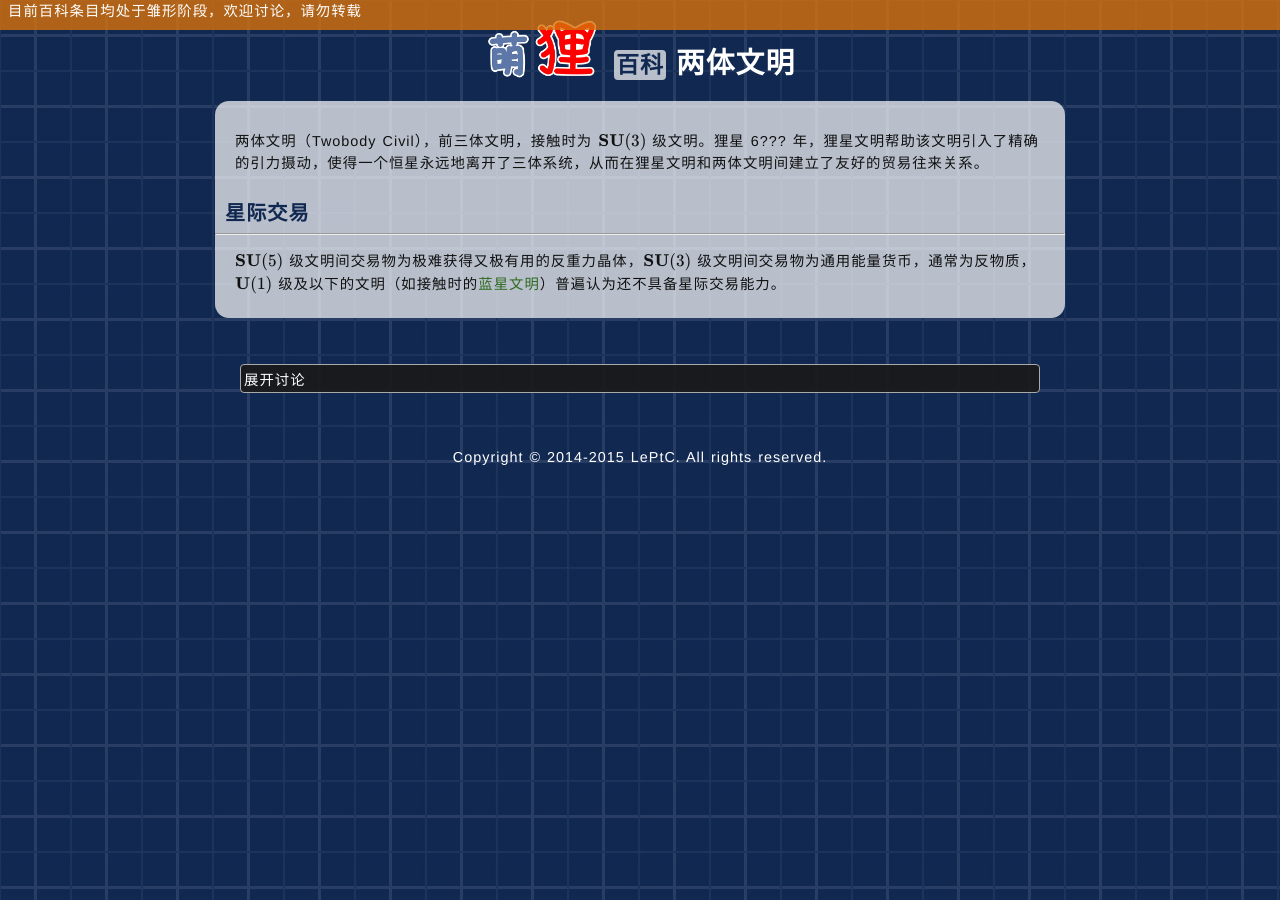
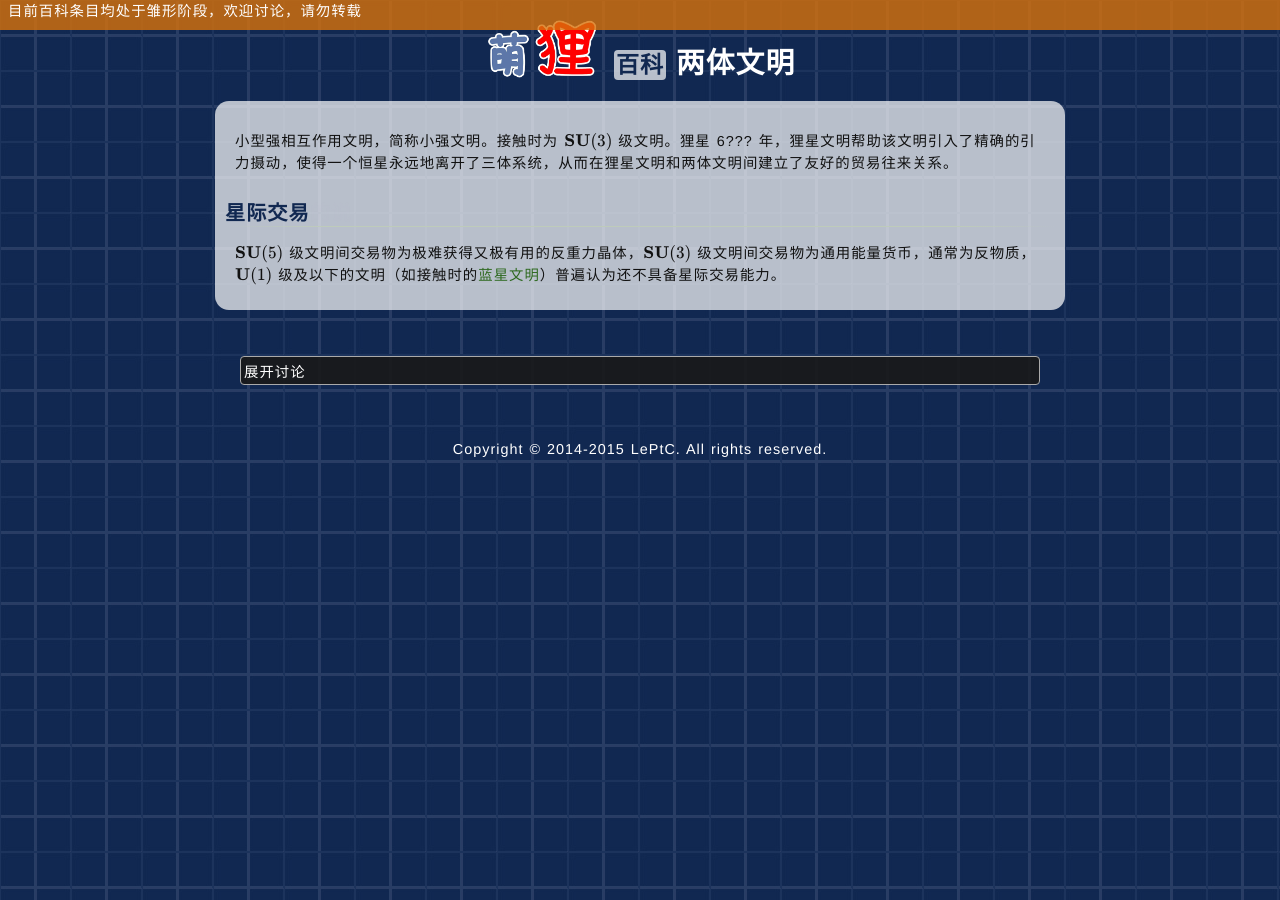
Before and after one commit to LePtC/LePtC.github.io, a Jekyll site: the page built from wiki/twobodycivil/index.html, in a window 1280 px wide. Built offline with Jekyll 4.4.1, drawn with Linux system fonts in a browser that asks for light colours; Markdown is read by kramdown in place of the engine named in the settings; formulas are drawn with MathJax 3; comment, search, counter and statistics services are not loaded.

Commit message:
update CSS

```diff
--- a/css/elements.css
+++ b/css/elements.css
@@ -210,3 +210,10 @@
 red {
 	color: red;
 }
+
+hr {
+  height: 1px;
+  border: 0px none;
+  margin: 0px 10px;
+  background: transparent linear-gradient(to right, rgba(190, 203, 186, 0) 0%, #BECBBA 12%, #BECBBA 88%, rgba(190, 203, 186, 0) 100%) repeat scroll 0% 0%;
+}
--- a/wiki/index.html
+++ b/wiki/index.html
@@ -194,7 +194,7 @@
 </ul>
 <ul>
   <li>夸克电池</li>
-  <li>光杖</li>
+  <li>光杖 （ 工程 武器 ）</li>
   <li>物理学圣剑</li>
 </ul>
 <ul>
--- a/wiki/twobodycivil/index.html
+++ b/wiki/twobodycivil/index.html
@@ -5,7 +5,7 @@
 ---
 
 <div class="content">
-	<p>两体文明（Twobody Civil），前三体文明，接触时为 $\mathbf{SU}(3)$ 级文明。狸星 6??? 年，狸星文明帮助该文明引入了精确的引力摄动，使得一个恒星永远地离开了三体系统，从而在狸星文明和两体文明间建立了友好的贸易往来关系。</p>
+	<p>小型强相互作用文明，简称小强文明。接触时为 $\mathbf{SU}(3)$ 级文明。狸星 6??? 年，狸星文明帮助该文明引入了精确的引力摄动，使得一个恒星永远地离开了三体系统，从而在狸星文明和两体文明间建立了友好的贸易往来关系。</p>
 </div>
 
 {% include header.html param="星际交易" %}
```
